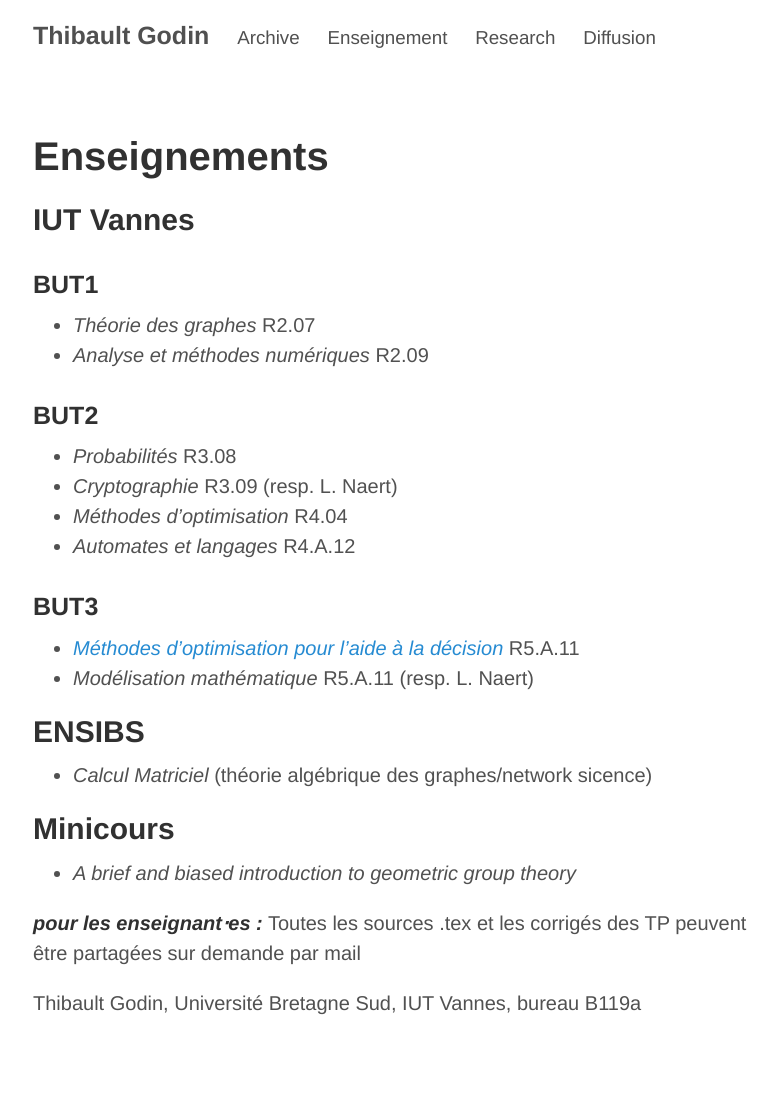
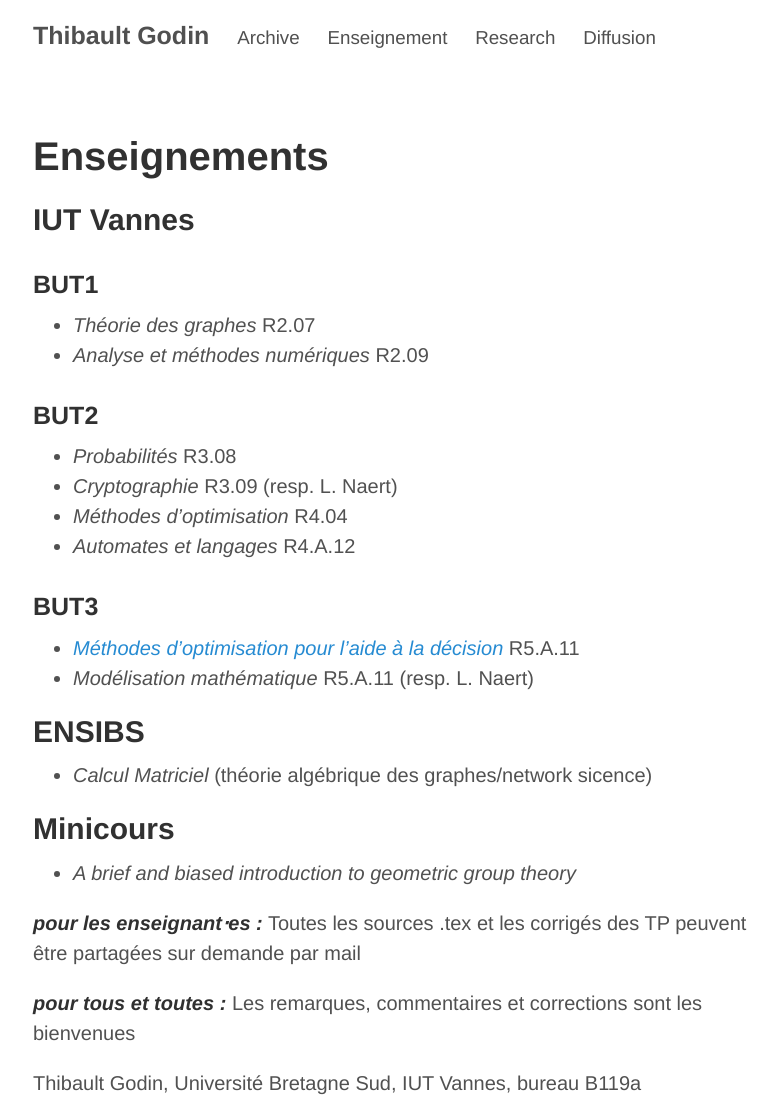
Before and after one commit to thibgodin/thibgodin.github.io, a Jekyll site: the page built from teaching.md, in a window 1280 px wide. Shown: the whole page, without its empty margins (247-1023 px from the left). Built offline with Jekyll 4.4.1, drawn with Linux system fonts in a browser that asks for light colours; before the commit the page ends 1038 px from its top, so only the background shows below that.

Commit message:
Update teaching.md

```diff
--- a/teaching.md
+++ b/teaching.md
@@ -44,3 +44,7 @@ title: Teaching
 
 **_pour les enseignant⋅es :_**
 Toutes les sources .tex et les corrigés des TP peuvent être partagées sur demande par mail
+
+
+**_pour tous et toutes :_**
+ Les remarques, commentaires et corrections sont les bienvenues
```
